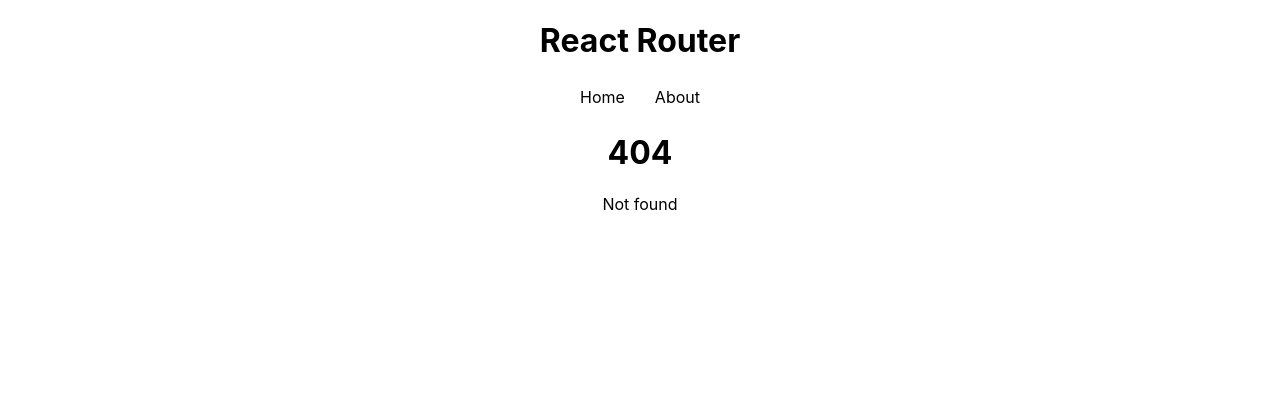
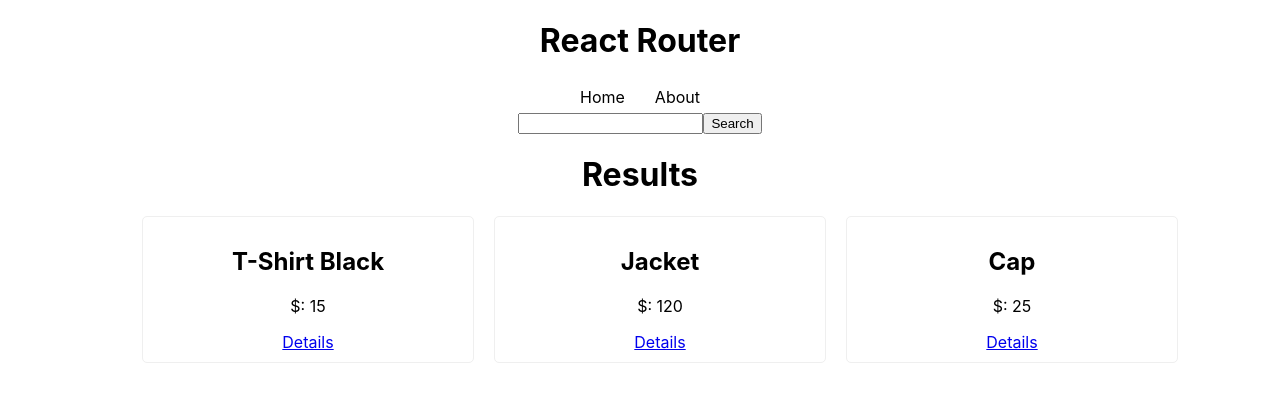
Before and after one commit to deyvisong/reactrouter, a React (Create React App) app: page /search in a window 1280 px wide. Before the commit this address had no page. Shown: the top 402 px of the page. Built offline with nearby package versions, Linux system fonts and the light colour scheme; data requests are answered from the project's data file.

Commit message:
search form

```diff
--- a/src/App.js
+++ b/src/App.js
@@ -11,6 +11,8 @@
 import Product from "./pages/Product";
 import Info from "./pages/Info";
 import NotFound from "./pages/NotFound";
+import SearchForm from "./components/SearchForm";
+import Search from "./pages/Search";
 
 function App() {
   return (
@@ -20,6 +22,8 @@
         {/* 2 - links with react router*/}
 
         <Navbar />
+        {/* 9 - search */}
+        <SearchForm />
         <Routes>
           <Route path="/" element={<Home />} />
           <Route path="/about" element={<About />} />
@@ -27,6 +31,9 @@
           <Route path="/products/:id/info" element={<Info />} />
           {/* 4 - Dynamic routes */}
           <Route path="/products/:id" element={<Product />} />
+          {/* 9 - search */}
+          <Route path="/search" element={<Search />} />
+          {/* 7 - no match route */}
           <Route path="*" element={<NotFound />} />
         </Routes>
       </BrowserRouter>
--- /dev/null
+++ b/src/components/SearchForm.js
@@ -0,0 +1,20 @@
+import { useNavigate } from "react-router-dom";
+import { useState } from "react";
+
+const SearchForm = () => {
+  const navigate = useNavigate();
+  const [query, setQuery] = useState();
+
+  const handleSubmit = (e) => {
+    e.preventDefault();
+    navigate("/search?q=" + query);
+  };
+  return (
+    <form onSubmit={handleSubmit}>
+      <input type="text" onChange={(e) => setQuery(e.target.value)} />
+      <input type="Submit" value="Search" />
+    </form>
+  );
+};
+
+export default SearchForm;
--- /dev/null
+++ b/src/pages/Search.js
@@ -0,0 +1,27 @@
+import { useSearchParams, Link } from "react-router-dom";
+import { useFetch } from "../hooks/useFetch";
+
+const Search = () => {
+  const [searchParams] = useSearchParams();
+
+  const url = "http://localhost:3000/products?" + searchParams;
+
+  const { data: items, loading, error } = useFetch(url);
+  return (
+    <div>
+      <h1>Results</h1>
+      <ul className="products">
+        {items &&
+          items.map((item) => (
+            <li key={item.id}>
+              <h2>{item.name}</h2>
+              <p>$: {item.price}</p>
+              <Link to={`/products/${item.id}`}>Details</Link>
+            </li>
+          ))}
+      </ul>
+    </div>
+  );
+};
+
+export default Search;
```
